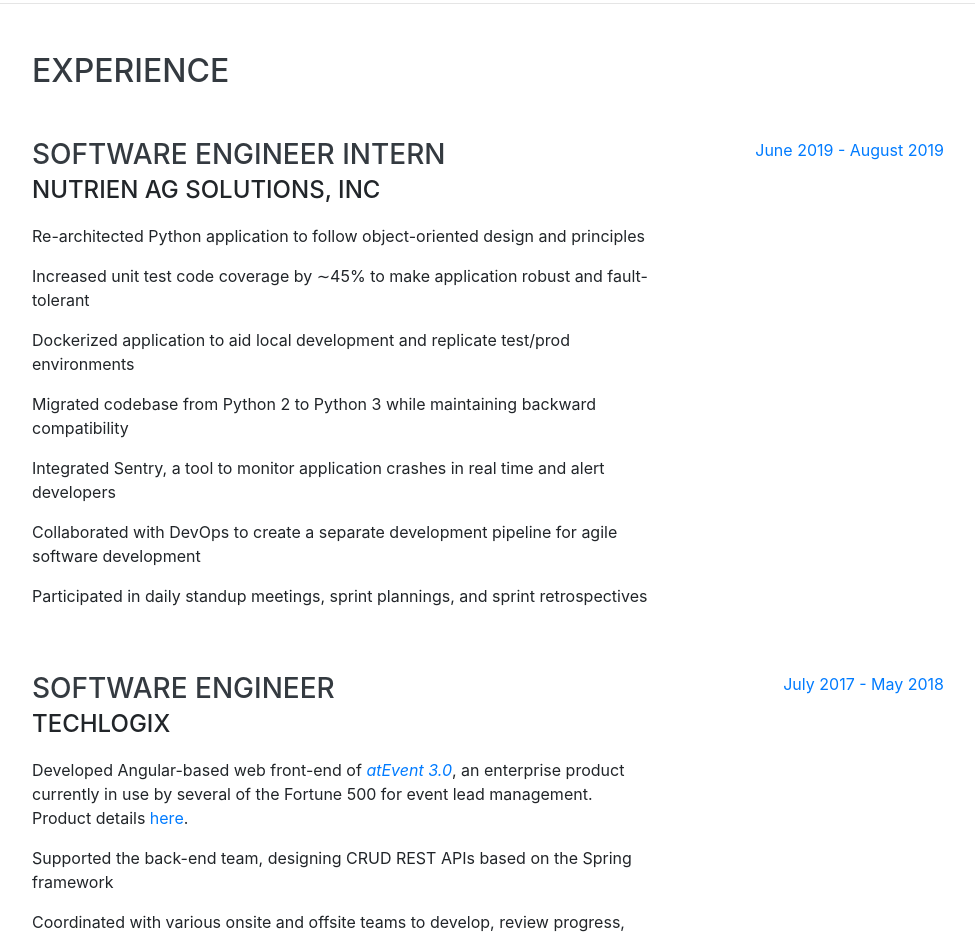
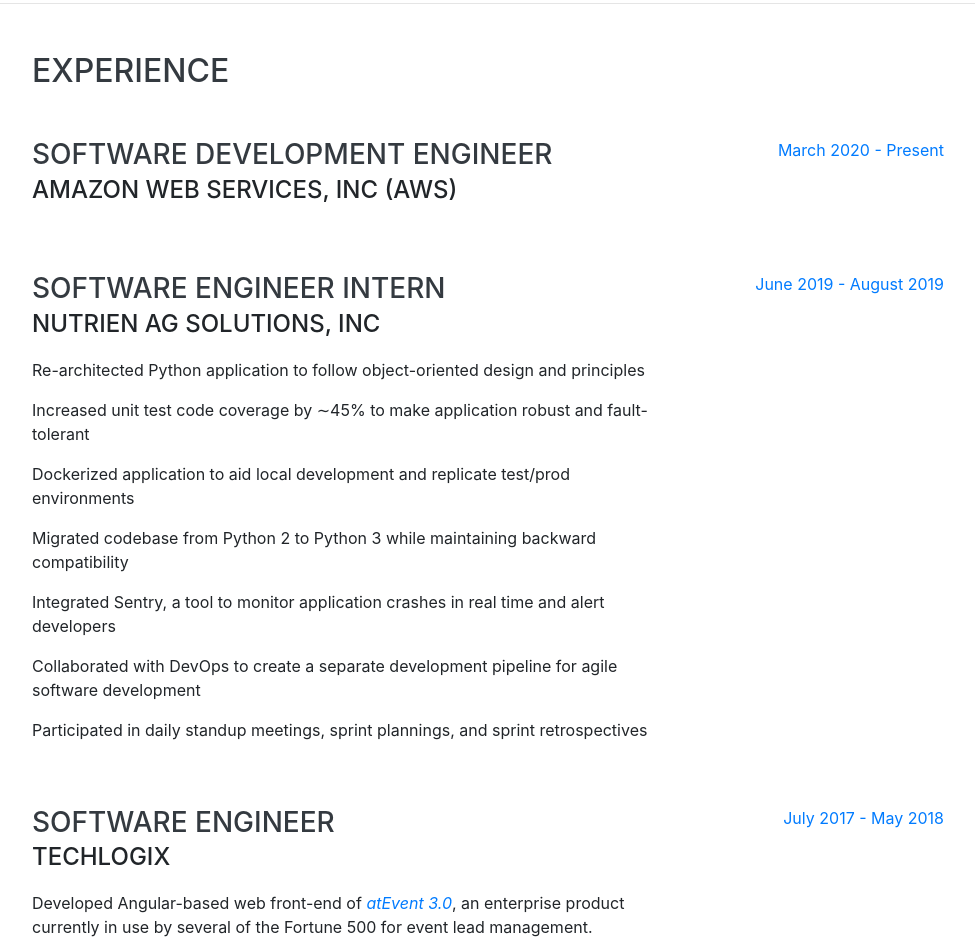
Before and after one commit to mmahmad/mmahmad.github.io, a website with bundled scripts: page index.html in a window 1280 px wide. Shown: the part 1598-2536 px from the top of the page, without its empty margins (288-1263 px from the left). Built offline with nearby package versions, Linux system fonts and the light colour scheme; a web font is replaced by a local one.

Commit message:
Update with new position in experiece

```diff
--- a/index.html
+++ b/index.html
@@ -105,6 +105,7 @@
                     <i class="fas fa-download"></i>
                 </a>
             </div>
+
         </div>
     </section>
 
@@ -145,6 +146,16 @@
     <section class="resume-section p-3 p-lg-5 d-flex justify-content-center" id="experience">
         <div class="w-100">
             <h2 class="mb-5">Experience</h2>
+
+            <div class="resume-item d-flex flex-column flex-md-row justify-content-between mb-5">
+                <div class="resume-content">
+                    <h3 class="mb-0">Software Development Engineer</h3>
+                    <div class="subheading mb-3">Amazon Web Services, Inc (AWS)</div>
+                </div>
+                <div class="resume-date text-md-right">
+                    <span class="text-primary">March 2020 - Present</span>
+                </div>
+            </div>
 
             <div class="resume-item d-flex flex-column flex-md-row justify-content-between mb-5">
                 <div class="resume-content">
```
